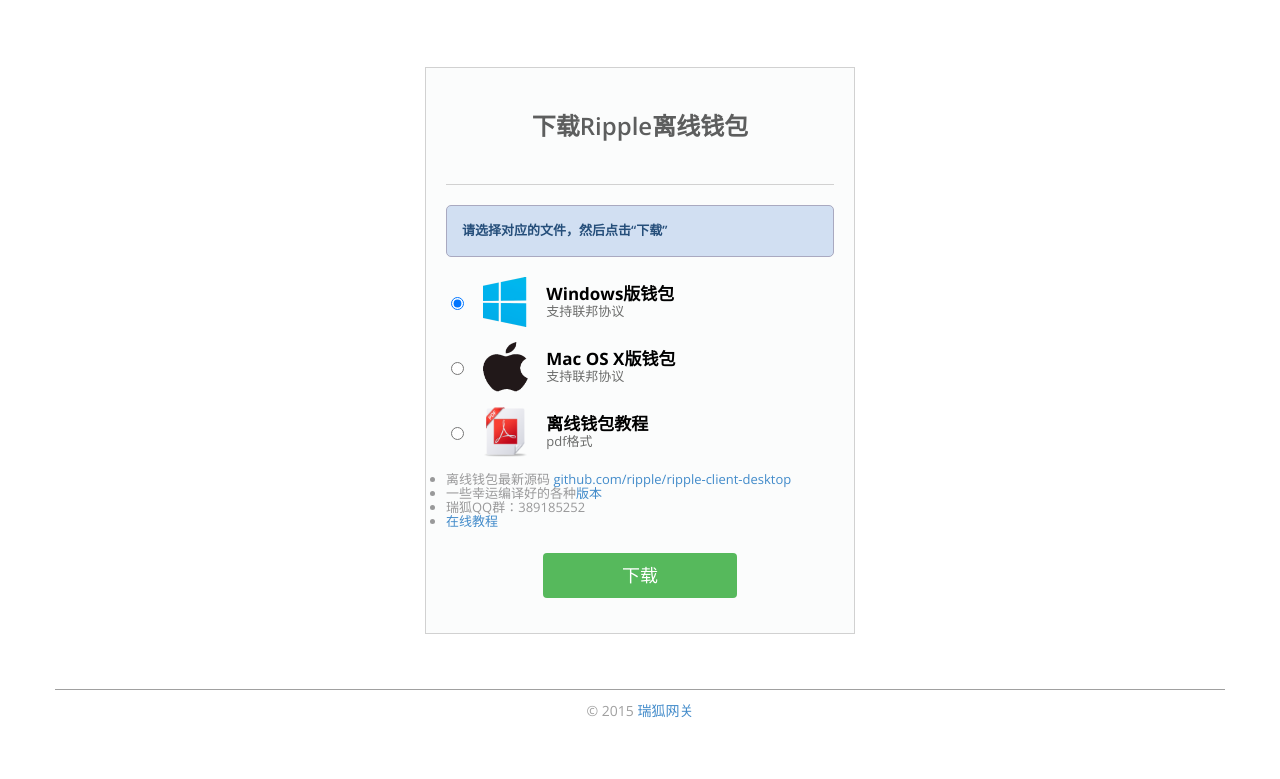
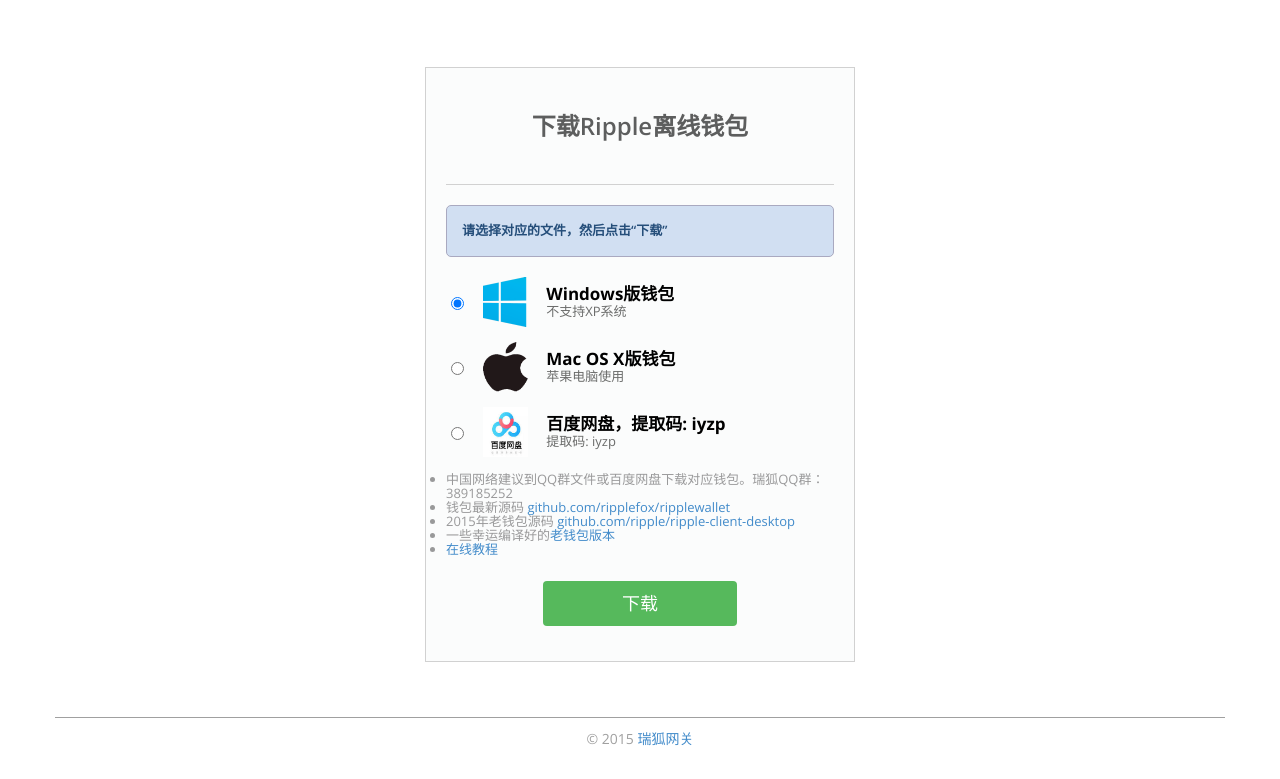
Before and after one commit to ripplefox/download, a plain HTML site: page index.html in a window 1280 px wide. Shown: the part 103-882 px from the top of the page. Before the commit the page ends 854 px from the top, so only its background shows below. Drawn offline with nearby package versions, Linux system fonts and the light colour scheme.

Commit message:
update to the latest release

```diff
--- a/index.html
+++ b/index.html
@@ -45,7 +45,7 @@
             <img src="img/win.png">
             <div class="os-data">
               <p><strong>Windows版钱包</strong></p>
-              <p>支持联邦协议</p>
+              <p>不支持XP系统</p>
             </div>
           </li>
           <li>
@@ -53,23 +53,33 @@
             <img src="img/mac.png">
             <div class="os-data">
               <p><strong>Mac OS X版钱包</strong></p>
-              <p>支持联邦协议</p>
+              <p>苹果电脑使用</p>
             </div>
           </li>
           <li>
+          	<input class="option" type="radio" name="optionsRadios" id="pan" value="pan">
+            <img src="img/pan.jpeg">
+            <div class="os-data">
+              <p><strong>百度网盘，提取码: iyzp</strong></p>
+              <p>提取码: iyzp</p>
+            </div>
+          </li>
+
+      <!--     <li>
             <input class="option" type="radio" name="optionsRadios" id="pdf" value="pdf">
             <img src="img/pdf.png">
             <div class="os-data">
               <p><strong>离线钱包教程</strong></p>
               <p>pdf格式</p>
             </div>
-          </li>
+          </li>  -->
         </ul>
         <div class="download-client-description">
           <ul>
-            <li>离线钱包最新源码 <a href="https://github.com/ripple/ripple-client-desktop" target="_blank">github.com/ripple/ripple-client-desktop</a></li>
-            <li>一些幸运编译好的各种<a href="https://github.com/yxxyun/ripple-client-desktop/releases" target="_blank">版本</a></li>
-            <li>瑞狐QQ群：389185252</li>
+          	<li>中国网络建议到QQ群文件或百度网盘下载对应钱包。瑞狐QQ群：389185252</li>
+          	<li>钱包最新源码 <a href="https://github.com/ripplefox/ripplewallet" target="_blank">github.com/ripplefox/ripplewallet</a></li>
+            <li>2015年老钱包源码 <a href="https://github.com/ripple/ripple-client-desktop" target="_blank">github.com/ripple/ripple-client-desktop</a></li>
+            <li>一些幸运编译好的<a href="https://github.com/yxxyun/ripple-client-desktop/releases" target="_blank">老钱包版本</a></li>
             <li><a href="http://jc.ripplefox.com" target="_blank">在线教程</a></li>
           </ul>
         </div>
--- a/js/main.js
+++ b/js/main.js
@@ -1,9 +1,9 @@
 $(document).ready(function() {
 
   var downloadLink = {
-    'mac': 'https://github.com/ripplefox/download/releases/download/0.2/RippleClientOsx32.rar',
-    'win': 'https://github.com/ripplefox/download/releases/download/0.2/RippleClientWin32.rar',
-    'pdf': 'https://github.com/ripplefox/download/files/43495/RippleJiaoCheng_1.0.pdf'
+    'mac': 'https://github.com/ripplefox/ripplewallet/releases/download/v1.0.0/FoxletRipple-1.0.0-mac-x64.zip',
+    'win': 'https://github.com/ripplefox/ripplewallet/releases/download/v1.0.0/FoxletRipple-1.0.0-win-x86.zip',
+    'pan': 'https://pan.baidu.com/s/1sosDPDtwbMDhwHdz-1Dh7w'
   };
 
   $('#download-btn').on('click', function() {
@@ -13,8 +13,8 @@
       document.getElementById('download-btn').action = downloadLink.mac;
     } else if (selected === 'win') {
       document.getElementById('download-btn').action = downloadLink.win;
-    } else if (selected === 'pdf') {
-      document.getElementById('download-btn').action = downloadLink.pdf;
+    } else if (selected === 'pan') {
+      document.getElementById('download-btn').action = downloadLink.pan;
     } else {
       document.getElementById('download-btn').action = downloadLink.linux64;
     }
```
Also changed, not shown: img/pan.jpeg (added).
